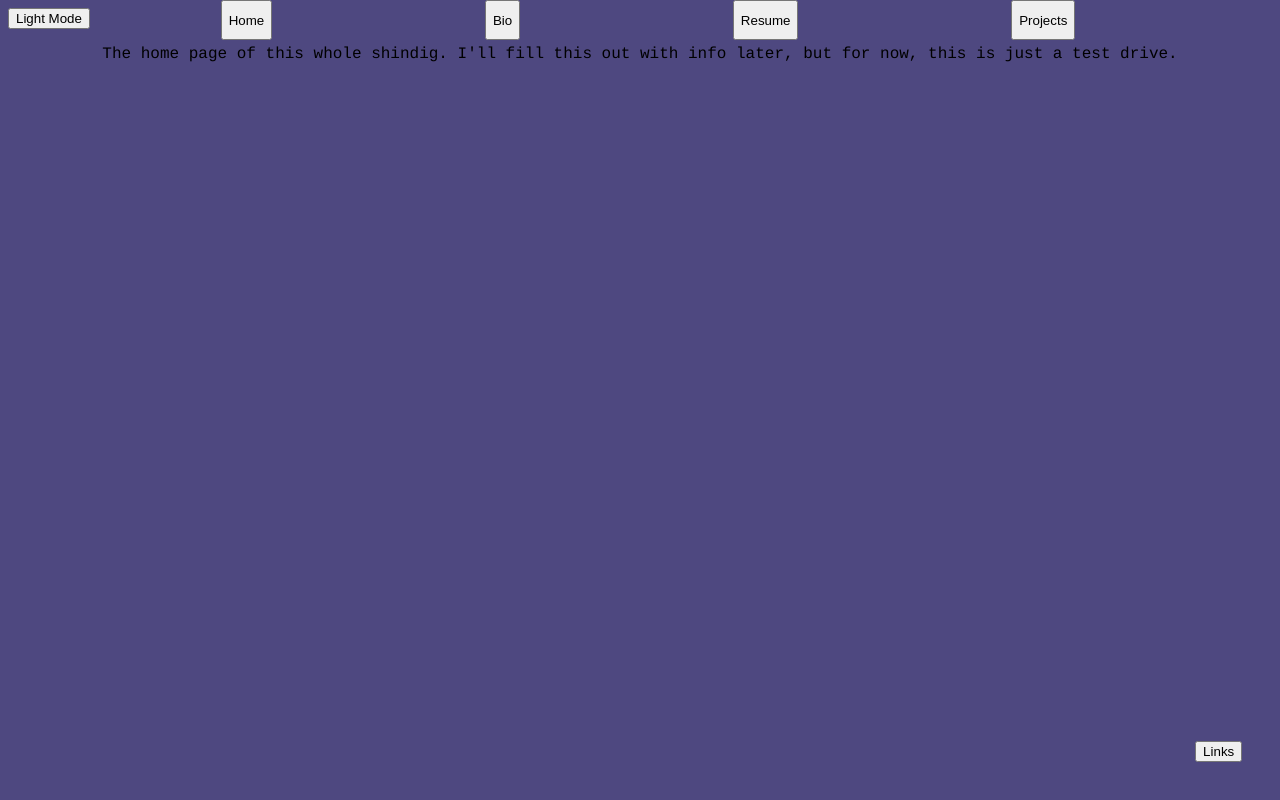
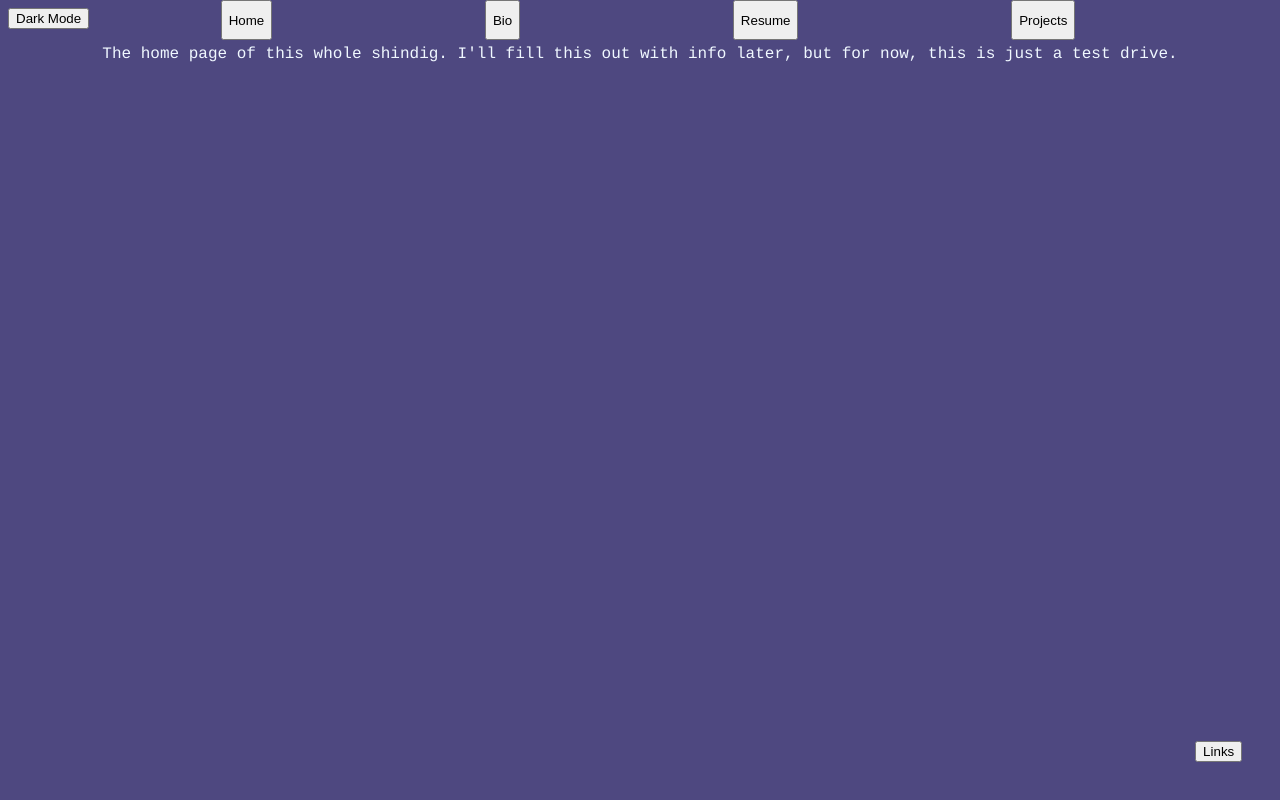
Before and after one commit to rmzimmerman98/portfolio, a plain HTML site: page index.html in a window 1280 px wide. Both pictures are taken after a click on the button "Dark Mode". Drawn offline with nearby package versions, Linux system fonts and the light colour scheme.

Commit message:
dark mode added, fake resume added

```diff
--- a/app.js
+++ b/app.js
@@ -33,22 +33,19 @@ $(() => {
         $openProjects.css('display', 'block')
     })
 
-    const $body = $('body')
-    $body.css('background-color', 'rgb(240, 248, 255)')
-
     $('#darkButton').on('click', () => {
-        $body.css('background-color', '#4e4880')
-        $('#darkMode').css('display', 'none')
-        $('#lightMode').css('display', 'block')
-        console.log('Dark');
+        $('body').toggleClass('dark')
+        // $('#darkMode').css('display', 'none')
+        // $('#lightMode').css('display', 'block')
+        // console.log('Dark');
     })
 
-    $('#lightButton').on('click', () => {
-        $body.css('background-color', 'f0f8ff')
-        $('#darkMode').css('display', 'block')
-        $('#lightMode').css('display', 'none')
-        console.log('Light');
-    })
+    // $('#lightButton').on('click', () => {
+    //     $('body').removeClass('dark')
+    //     $('#darkMode').css('display', 'block')
+    //     $('#lightMode').css('display', 'none')
+    //     console.log('Light');
+    // })
 
     const $openButton = $('#linksButton')
     const $modal = $('#modal')
--- a/index.html
+++ b/index.html
@@ -33,9 +33,10 @@
         </p>
     </div>
     <div id="resume">
-        <p>
+        <!-- <p>
             Not quite sure what I'm going to do here, especially since I have no resume. Probably some loren ipsum text in a picture, some kind of slide reveal? I'll figure it out later
-        </p>
+        </p> -->
+        <img src="portfolio/IMG/resume-1.jpg" alt="Resume">
     </div>
     <div id="projects">
         <p>
--- a/style.css
+++ b/style.css
@@ -1,6 +1,11 @@
 body {
     background-color: #f0f8ff;
     font-family: Courier;
+}
+
+.dark {
+    background-color: #4e4880;
+    color:#f0f8ff
 }
 
 header {
```
Also changed, not shown: IMG/resume-1.jpg (added).
